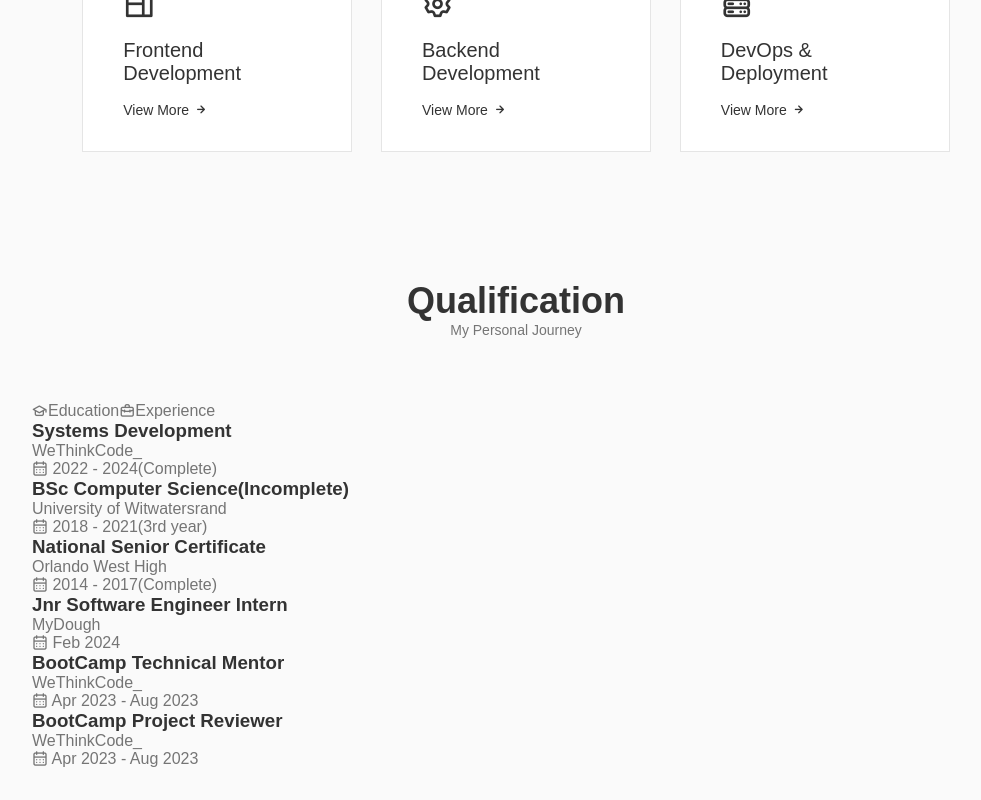
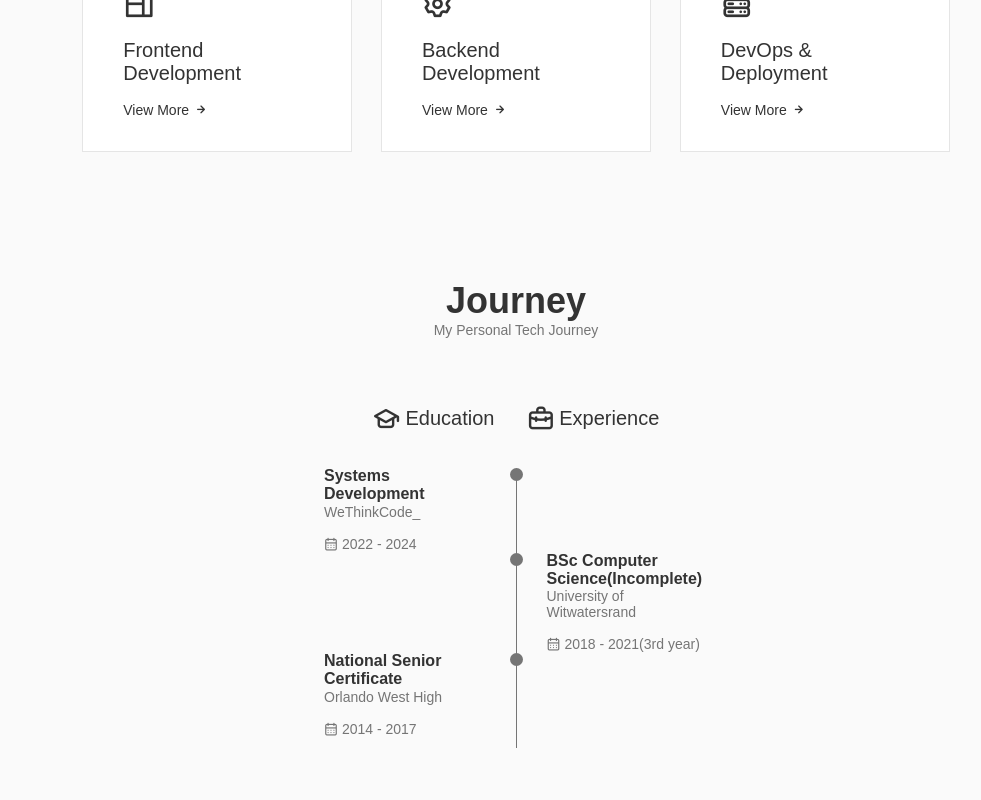
Before and after one commit to thembaxaba157/portfolio-website, a React (Vite) app: page / in a window 1280 px wide. Shown: the part 1951-2751 px from the top of the page, without its empty margins (124-1105 px from the left). After the commit the page ends 2720 px from the top, so only its background shows below. Built offline with nearby package versions, Linux system fonts and the light colour scheme.

Commit message:
Added all data for qualifications

```diff
--- a/src/components/qualification/Qualification.jsx
+++ b/src/components/qualification/Qualification.jsx
@@ -1,35 +1,47 @@
-import React from 'react'
+import React, { useState } from 'react'
 import "./qualification.css"
 
 
 const Qualification = () => {
+
+    const [toggleState, setToggleState] = useState(1);
+    const toggleTab = (index) => {
+        setToggleState(index);
+    }
+
   return (
     <section className="qualification section">
-        <h2 className="section__title">Qualification</h2>
-        <span className="section__subtitle">My Personal Journey</span>
+        <h2 className="section__title">Journey</h2>
+        <span className="section__subtitle">My Personal Tech Journey</span>
 
         <div className="qualification__container container">
             <div className="qualification__tabs">
-                <div className="qualification__button
-                 qualification__active button--flex">
+                <div className={toggleState === 1 ?
+                "qualification__button qualification__active button--flex" :
+                "qualification__button button--flex"}
+                onClick={() => toggleTab(1)}>
                     <i className="uil uil-graduation-cap
                      qualification__icon"></i>{" "}Education
                 </div>
 
-                <div className="qualification__button qualification__active button--flex">
+                <div className={toggleState === 2 ?
+                "qualification__button qualification__active button--flex" :
+                "qualification__button button--flex"}
+                onClick={() => toggleTab(2)}>
                     <i className="uil uil-briefcase-alt
                      qualification__icon"></i>{" "}Experience
                 </div>
             </div>
 
             <div className="qualification__sections">
-                <div className="qualification__content">
+                <div className={toggleState === 1 ? "qualification__content qualification__content-active":
+                    "qualification__content"}>
                     <div className="qualification__data">
                        <div>
                        <h3 className="qualification__title">Systems Development</h3>
-                        <span className="qualification__subitile">WeThinkCode_</span>
-                        <div className="qualification__calender">
-                            <i className="uil uil-calendar-alt"></i> 2022 - 2024(Complete)
+                        <span className="qualification__subtitle">WeThinkCode_</span>
+                        <div className="qualification__calendar">
+                            <i className="uil uil-calendar-alt"></i> 2022 - 2024
                         </div>
                        </div>
 
@@ -52,8 +64,8 @@ const Qualification = () => {
 
                        <div>
                        <h3 className="qualification__title">BSc Computer Science{"(Incomplete)"}</h3>
-                        <span className="qualification__subitile">University of Witwatersrand</span>
-                        <div className="qualification__calender">
+                        <span className="qualification__subtitle">University of Witwatersrand</span>
+                        <div className="qualification__calendar">
                             <i className="uil uil-calendar-alt"></i> 2018 - 2021(3rd year)
                         </div>
                        </div>
@@ -63,9 +75,9 @@ const Qualification = () => {
                     <div className="qualification__data">
                        <div>
                        <h3 className="qualification__title">National Senior Certificate</h3>
-                        <span className="qualification__subitile">Orlando West High</span>
-                        <div className="qualification__calender">
-                            <i className="uil uil-calendar-alt"></i> 2014 - 2017(Complete)
+                        <span className="qualification__subtitle">Orlando West High</span>
+                        <div className="qualification__calendar">
+                            <i className="uil uil-calendar-alt"></i> 2014 - 2017
                         </div>
                        </div>
 
@@ -80,13 +92,14 @@ const Qualification = () => {
 
                 </div>
 
-                <div className="qualification__content">
+                <div className={toggleState === 2 ? "qualification__content qualification__content-active":
+                    "qualification__content"}>
                     <div className="qualification__data">
                        <div>
                        <h3 className="qualification__title">
                        Jnr Software Engineer Intern</h3>
-                        <span className="qualification__subitile">MyDough</span>
-                        <div className="qualification__calender">
+                        <span className="qualification__subtitle">MyDough</span>
+                        <div className="qualification__calendar">
                             <i className="uil uil-calendar-alt"></i> Feb 2024
                         </div>
                        </div>
@@ -110,8 +123,8 @@ const Qualification = () => {
 
                        <div>
                        <h3 className="qualification__title">BootCamp Technical Mentor</h3>
-                        <span className="qualification__subitile">WeThinkCode_</span>
-                        <div className="qualification__calender">
+                        <span className="qualification__subtitle">WeThinkCode_</span>
+                        <div className="qualification__calendar">
                             <i className="uil uil-calendar-alt"></i> Apr 2023 - Aug 2023
 
                         </div>
@@ -122,8 +135,8 @@ const Qualification = () => {
                     <div className="qualification__data">
                        <div>
                        <h3 className="qualification__title">BootCamp Project Reviewer</h3>
-                        <span className="qualification__subitile">WeThinkCode_</span>
-                        <div className="qualification__calender">
+                        <span className="qualification__subtitle">WeThinkCode_</span>
+                        <div className="qualification__calendar">
                             <i className="uil uil-calendar-alt"></i> Apr 2023 - Aug 2023
                         </div>
                        </div>
--- a/src/components/qualification/qualification.css
+++ b/src/components/qualification/qualification.css
@@ -0,0 +1,80 @@
+.qualification__container {
+    max-width: 768px;
+}
+
+.qualification__tabs {
+    display: flex;
+    justify-content: center;
+    margin-bottom: var(--mb-2);
+}
+
+
+
+.qualification__button {
+    font-size: var(--h3-font-size);
+    font-weight: var(--font-medium);
+    color: var(--title-color);
+    margin: 0 var(--mb-1);
+    cursor: pointer;
+}
+
+.qualification__button:hover {
+    color: var(--title-color-dark);
+}
+
+.qualification__icon {
+    font-size: 1.8rem;
+    margin-right: var(--mb-0-25);
+}
+
+.qualification__sections {
+    display: grid;
+    grid-template-columns: 0.5fr;
+    justify-content: center;
+}
+
+
+.qualification__content {
+    display: none;
+}
+
+.qualification__content-active {
+    display: block;
+}
+
+.qualification__data {
+    display: grid;
+    grid-template-columns: 1fr max-content 1fr;
+    column-gap: 1.5rem;
+}
+
+.qualification__title {
+    font-size: var(--normal-font-size);
+    font-weight: var(--font-semi-bold);
+}
+
+.qualification__subtitle {
+    display: inline-block;
+    font-size: var(--small-font-size);
+    margin-bottom: var(--mb-1);
+}
+
+.qualification__calendar {
+    font-size: var(--small-font-size);
+}
+
+.qualification__rounder {
+    display: inline-block;
+    width: 13px;
+    height: 13px;
+    background-color: var(--text-color);
+    border-radius: 50%;
+}
+
+.qualification__line {
+    display: block;
+    width: 1px;
+    height: 100%;
+    background-color: var(--text-color);
+    transform: translate(6px, -7px);
+}
```
